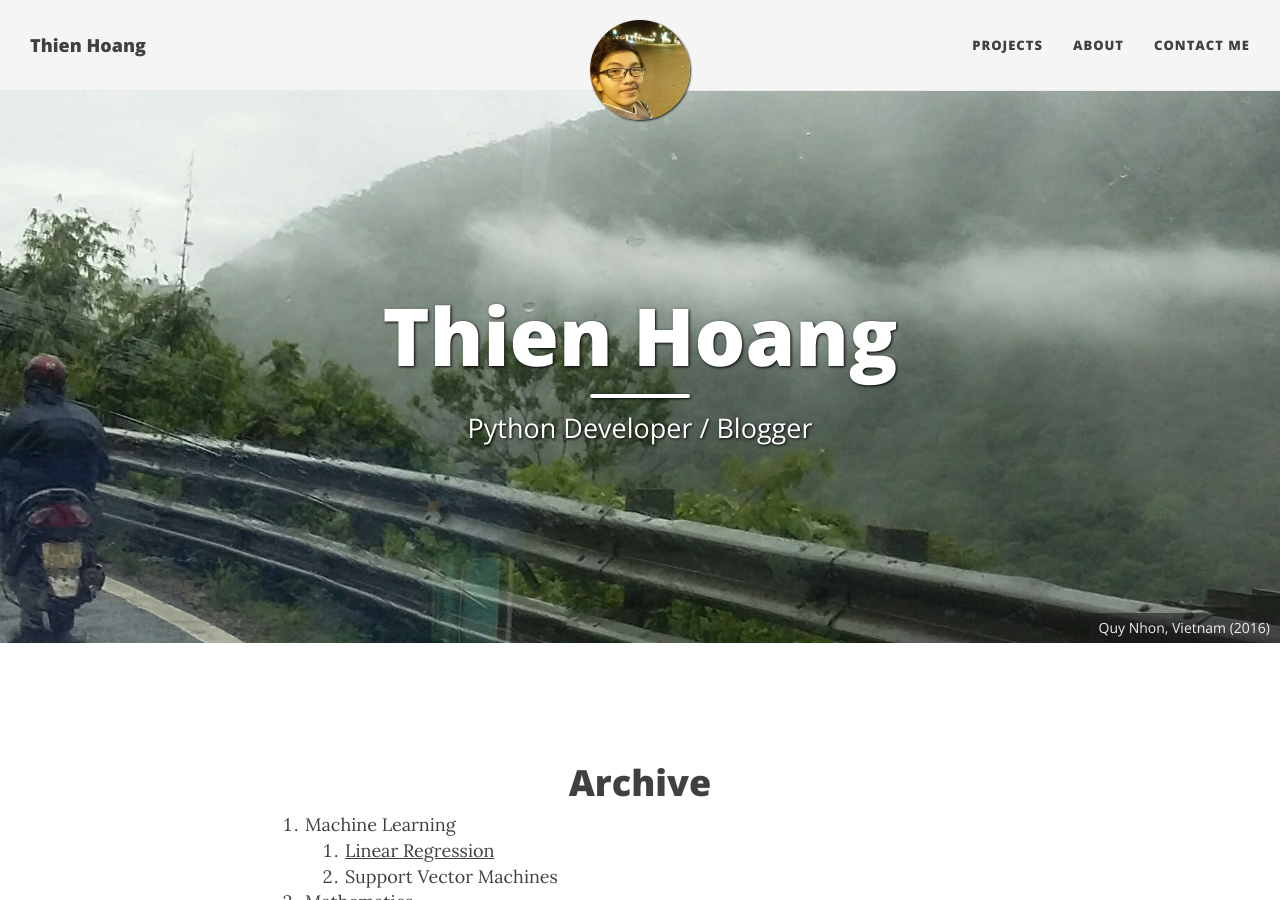
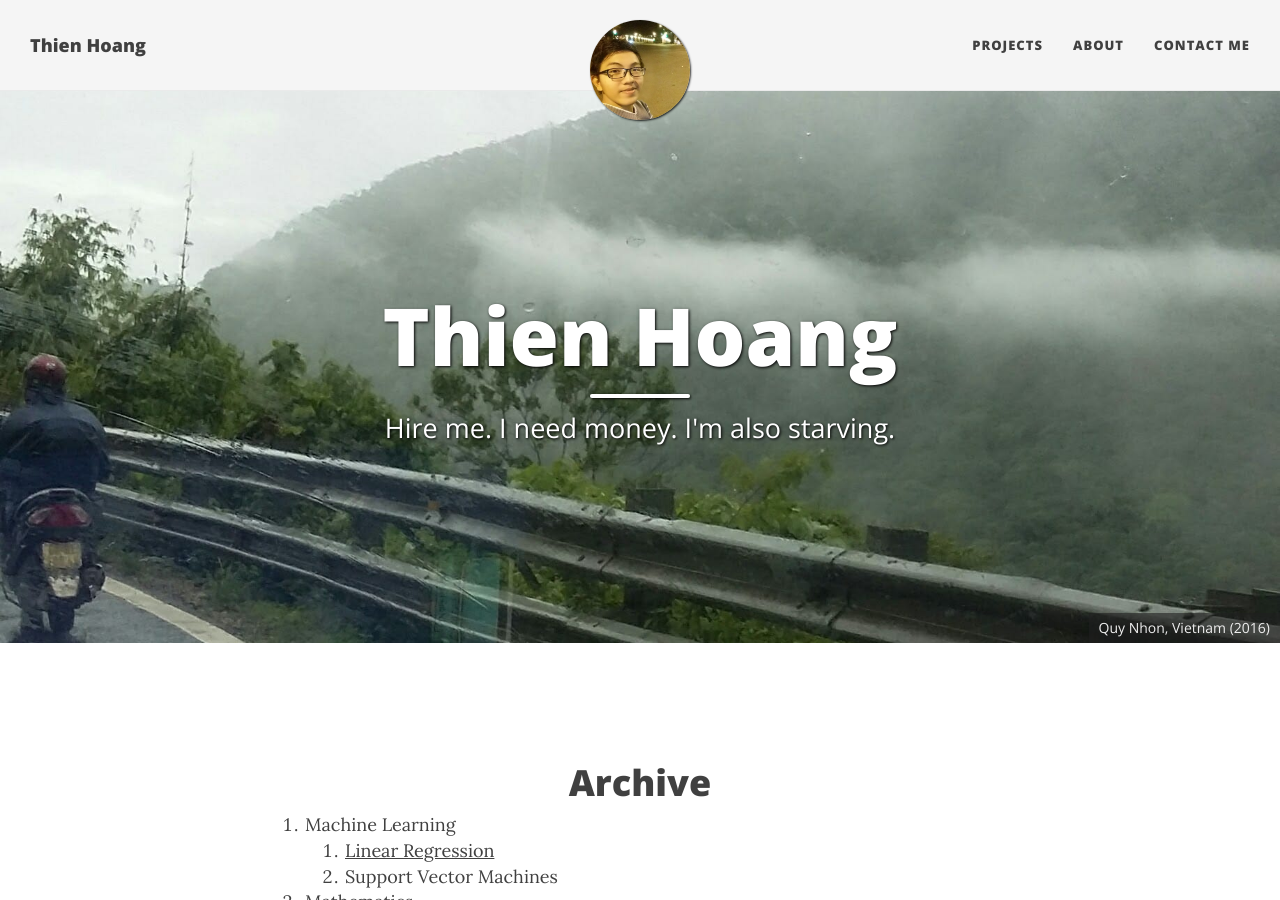
Before and after one commit to hoangvanthien/hoangvanthien.github.io, a Jekyll site: the page built from index.md, in a window 1280 px wide and 900 px high. Built offline with Jekyll 4.4.1, drawn with Linux system fonts in a browser that asks for light colours; nearby versions of some CDN libraries.

Commit message:
Update subtitles: funnier

```diff
--- a/index.md
+++ b/index.md
@@ -1,10 +1,10 @@
 ---
 layout: page
 title: "Thien Hoang"
-subtitle: Python Developer / Blogger
+subtitle: Hire me. I need money. I'm also starving.
 css: "/css/index.css"
 meta-title: "Thien Hoang - Computer Enthusiast"
-meta-description: "Begin to study Bachelor of Computer Science in Fall 2017. Experienced in Competitive Programming, Algorithms, Data Structures."
+meta-description: "Currently a freshman"
 icat: ""
 ---
 
```
Also changed, not shown: projects.md (+1 -1 lines).
